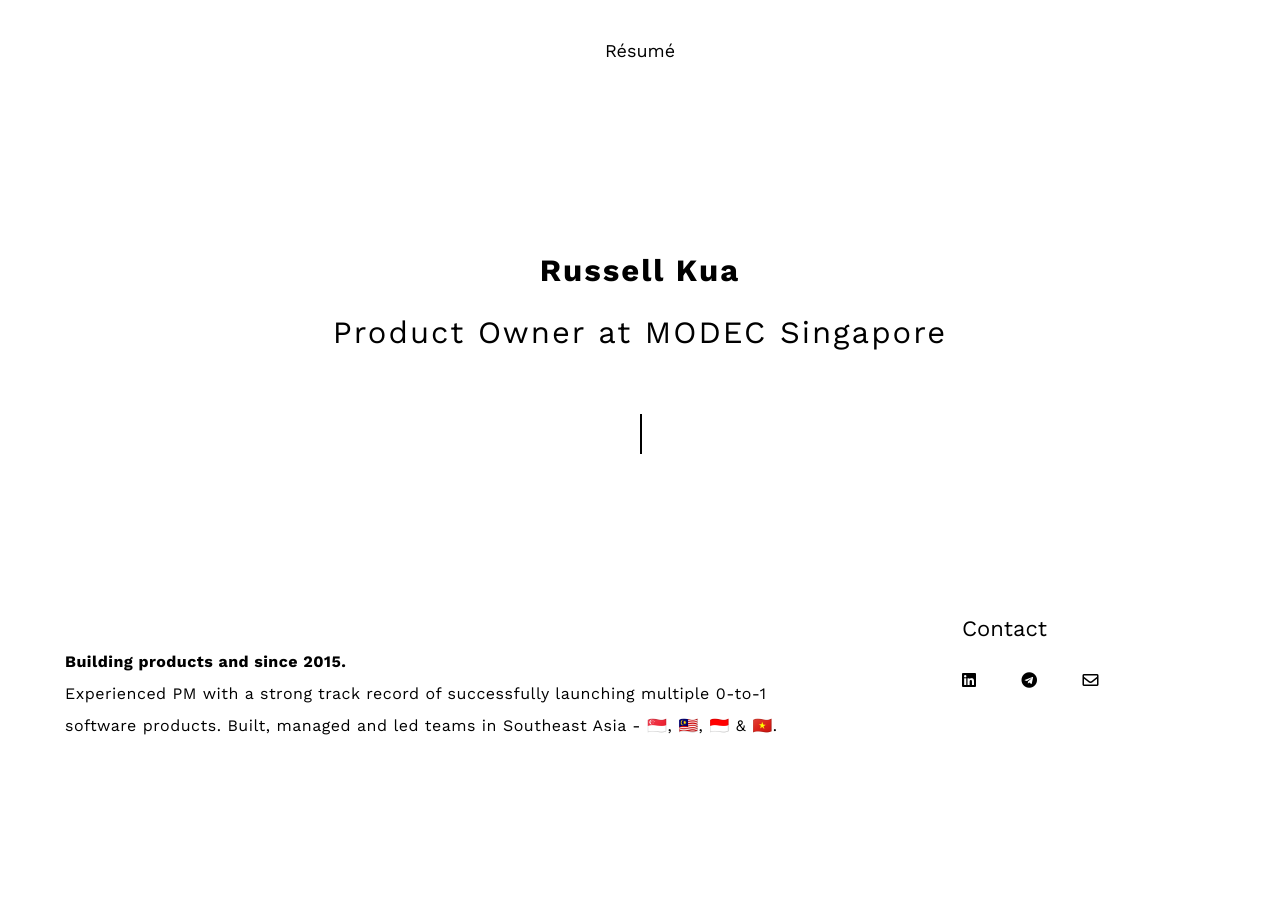
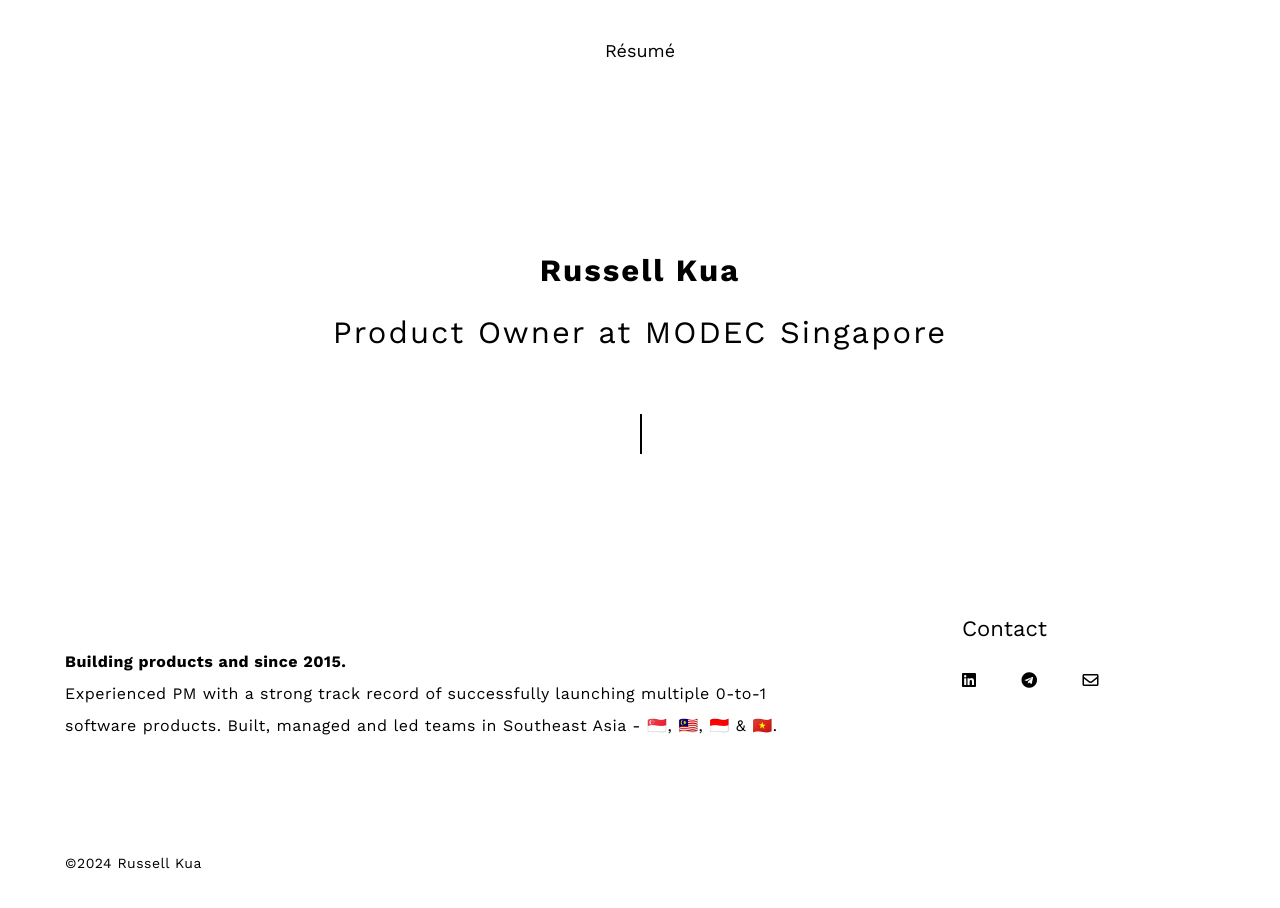
Before and after one commit to russellkua/russellkua.com, a plain HTML site: page index.html in a window 1280 px wide. Before the commit the page ends 869 px from the top, so only its background shows below. Drawn offline with nearby package versions, Linux system fonts and the light colour scheme.

Commit message:
footer year

```diff
--- a/index.html
+++ b/index.html
@@ -66,13 +66,13 @@
 						</ul>
                     </div>
                 </div>
-                <!--<div class="bottom-footer">
-                    <ul>
+                <div class="bottom-footer">
+                    <!--<ul>
                         <li><a href="https://www.facebook.com/russellkua" target="_blank" title="Russell's Facebook"><i class="fab fa-telegram"></i></a></li>
                         <li><a href="https://www.linkedin.com/in/russellkua" target="_blank" title="Russell's Linkedin"><i class="fab fa-linkedin"></i></a></li>
-                    </ul>
+                    </ul>-->
                     <p>&copy;<script>document.write(new Date().getFullYear());</script> Russell Kua</a></p>
-                </div>-->
+                </div>
             </div>
         </footer>
     </div>
```
